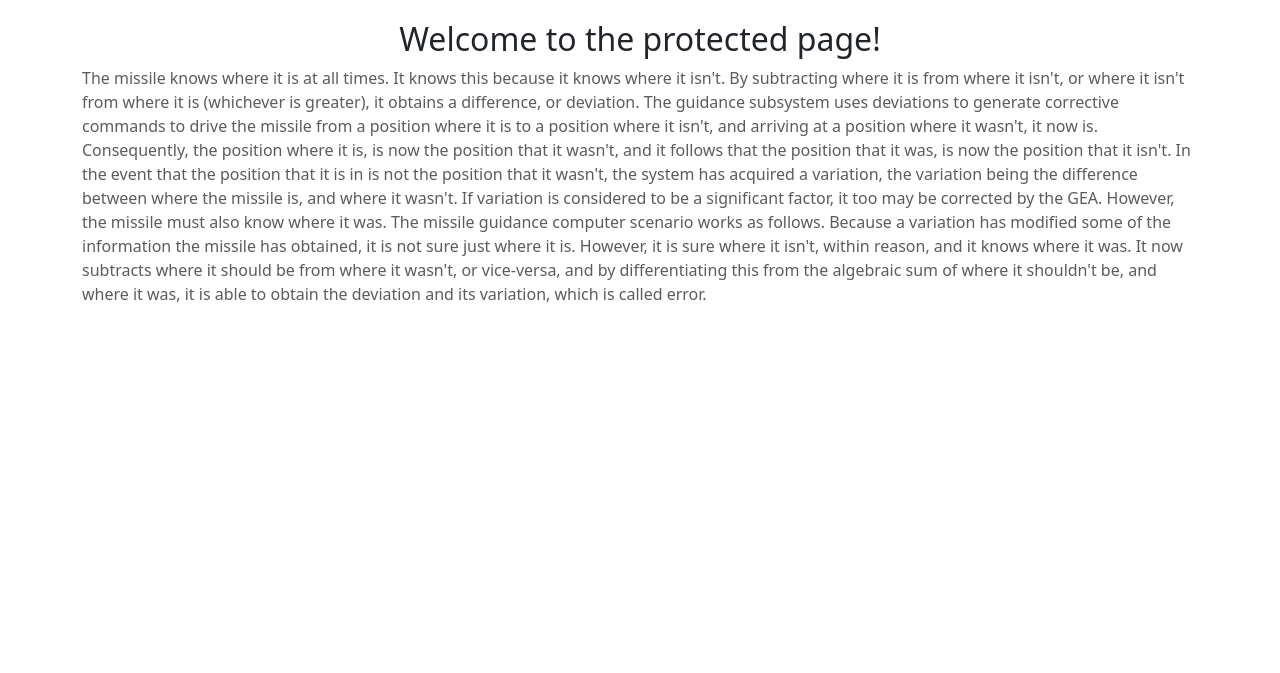
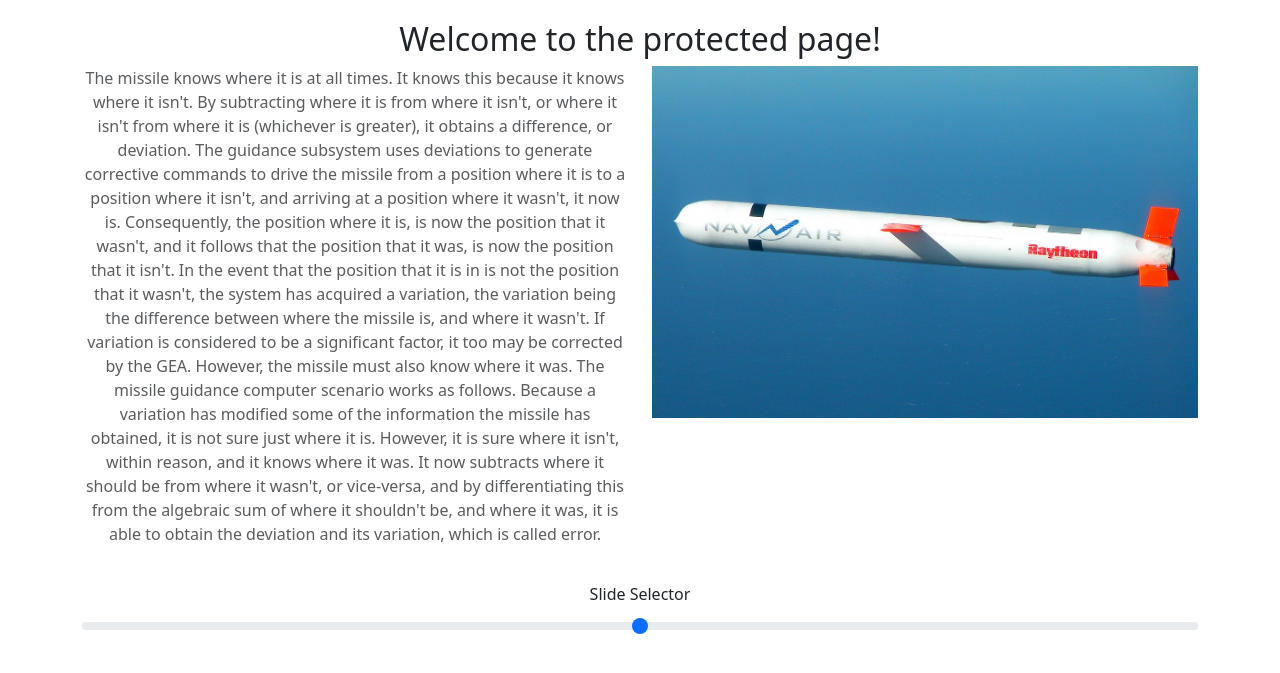
Before and after one commit to SylviaGit4/SQLIntro, a Flask app: page /protected in a window 1280 px wide. Shown: the part 99-772 px from the top of the page. Run offline with Flask 3, Linux system fonts and the light colour scheme; a user stored in the database is signed in; some libraries are stand-ins or nearby versions.

Commit message:
Work with bootstrap for protected page

```diff
--- a/templates/protected.html
+++ b/templates/protected.html
@@ -9,8 +9,12 @@
 {% endblock %}
 
 {% block body %}
-    <div class="container-sm d-flex flex-column" style="margin-top: 20px;">
-        <h2 class = "d-flex justify-content-center">Welcome to the protected page!</h2>
+    <div class="container-sm flex-column text-center" style="margin-top: 20px;">
+        <div class="row">
+            <h2 class = "d-flex justify-content-center" >Welcome to the protected page!</h2>
+        </div>
+        <div class="row">
+            <div class="col">
                 <p class="text-muted d-flex justify-content-center">
                     The missile knows where it is at all times. It knows this because it knows where it isn't.
                     By subtracting where it is from where it isn't, or where it isn't from where it is
@@ -31,4 +35,15 @@
                     the deviation and its variation, which is called error.
                 </p>
             </div>
+            <div class="col">
+                <img src="/static/assets/missile.jpg" class="img-fluid">
+            </div>
+        </div>
+        <div class="row" style="margin-top: 20px;">
+            <div class="col">
+                <label for="range3" class="form-label">Slide Selector</label>
+                <input type="range" class="form-range" min="0" max="100" step="0.1" id="range3">
+            </div>
+        </div>
+    </div>
 {% endblock %}
```
Also changed, not shown: static/assets/missile.jpg (added). Lines whose indentation alone changed are shown as unchanged.
